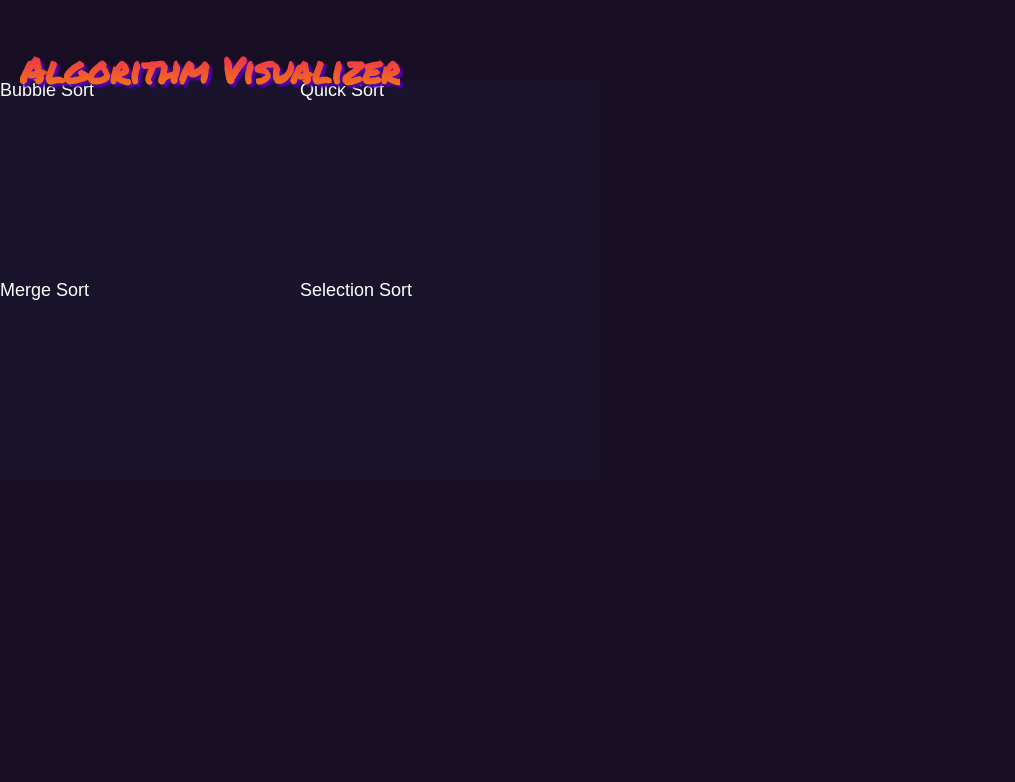
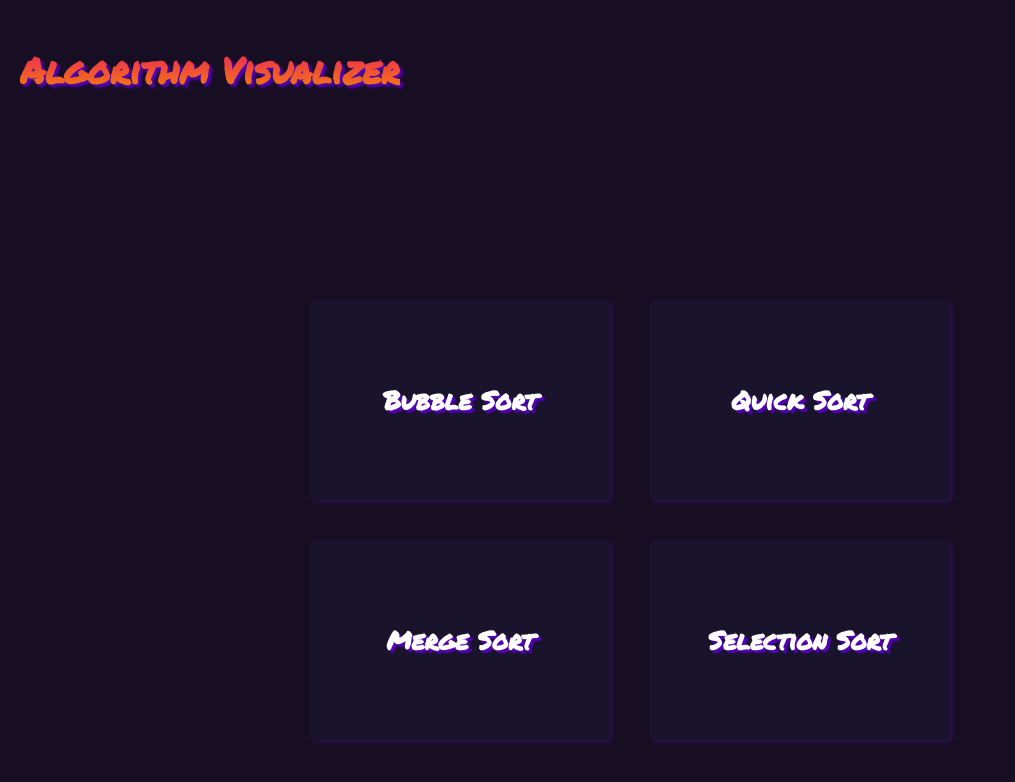
Before and after one commit to chingu-voyages/v11-bears-team-16, a Gatsby site: page / in a window 1280 px wide. Shown: the whole page, without its empty margins (0-1015 px from the left). Built offline with nearby package versions, Linux system fonts and the light colour scheme; Gatsby itself is replaced by a stand-in of ours; a web font is replaced by a local one.

Commit message:
Update layout for homepage

```diff
--- a/src/components/layout/Card.jsx
+++ b/src/components/layout/Card.jsx
@@ -7,15 +7,28 @@
   width: 300px;
   height: 200px;
   background: ${Colors.primaryLight};
+  margin: 20px;
+  display: flex;
+  justify-content: center;
+  align-items: center;
+  box-shadow: ${Colors.boxShadow};
+  border-radius: 5px;
+  cursor: pointer;
 
-  p {
-    margin: 0 auto;
+  &:hover {
+    box-shadow: ${Colors.boxHoverShadow};
   }
+`
+
+const Title = styled('h2')`
+  font-family: 'Permanent Marker';
+  font-size: 1.6rem;
+  text-shadow: ${Colors.textShadow};
 `
 
 const Card = ({ title }) => (
   <Wrapper>
-    <p>{title}</p>
+    <Title>{title}</Title>
   </Wrapper>
 )
 
--- a/src/components/layout/header.jsx
+++ b/src/components/layout/header.jsx
@@ -14,7 +14,7 @@
   -webkit-background-clip: text;
   background-clip: text;
   -webkit-text-fill-color: transparent;
-  filter: drop-shadow(${Colors.shadow});
+  filter: drop-shadow(${Colors.textShadow});
   padding: 0px;
 `
 
--- a/src/components/shared/Colors.js
+++ b/src/components/shared/Colors.js
@@ -2,5 +2,7 @@
   primaryDark: '#180e24',
   primaryLight: '#19132b',
   gradient: 'linear-gradient(0deg, rgba(242,121,19,1) 13%, rgba(237,24,96,1) 100%)',
-  shadow: '3px 3px 1px #4f02ae',
+  textShadow: '3px 3px 1px #4f02ae',
+  boxShadow: '2px 2px 4px #2e1254',
+  boxHoverShadow: '4px 4px 6px #2e1254',
 }
--- a/src/pages/index.jsx
+++ b/src/pages/index.jsx
@@ -7,7 +7,8 @@
   display: flex;
   flex-wrap: wrap;
   flex-direction: row;
-  width: 650px;
+  width: 700px;
+  margin: 25vh auto;
 `
 
 const HomePage = () => (
```
